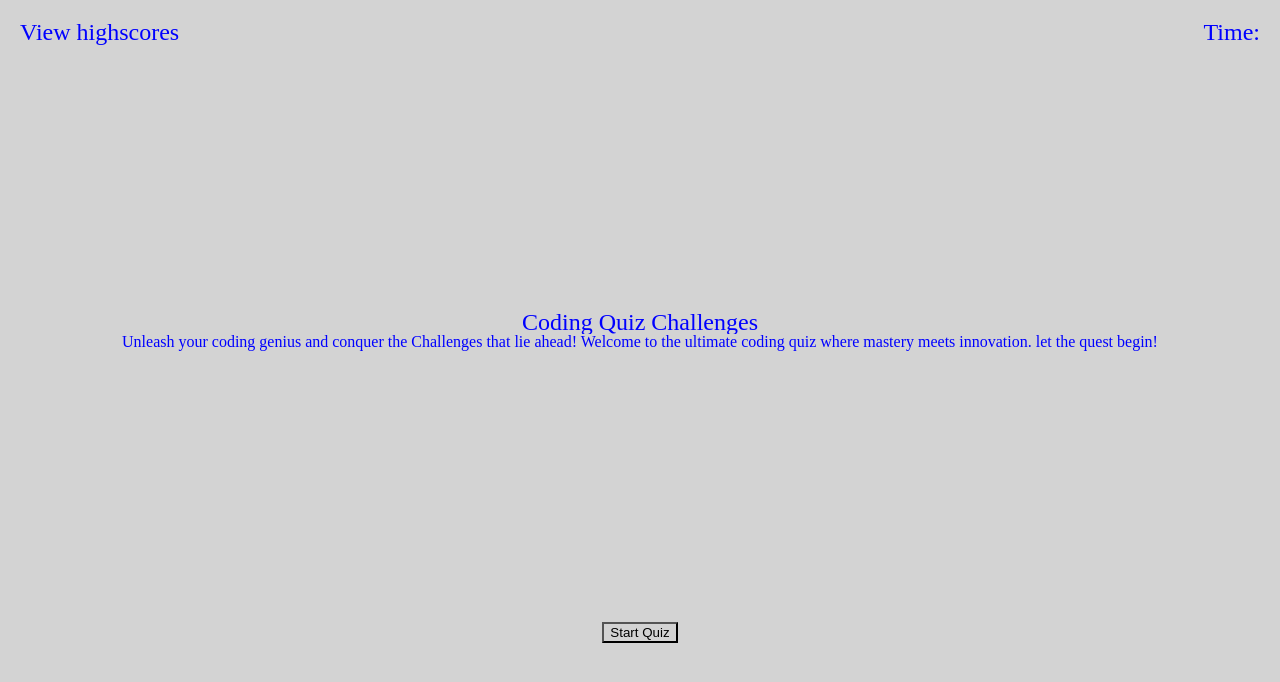
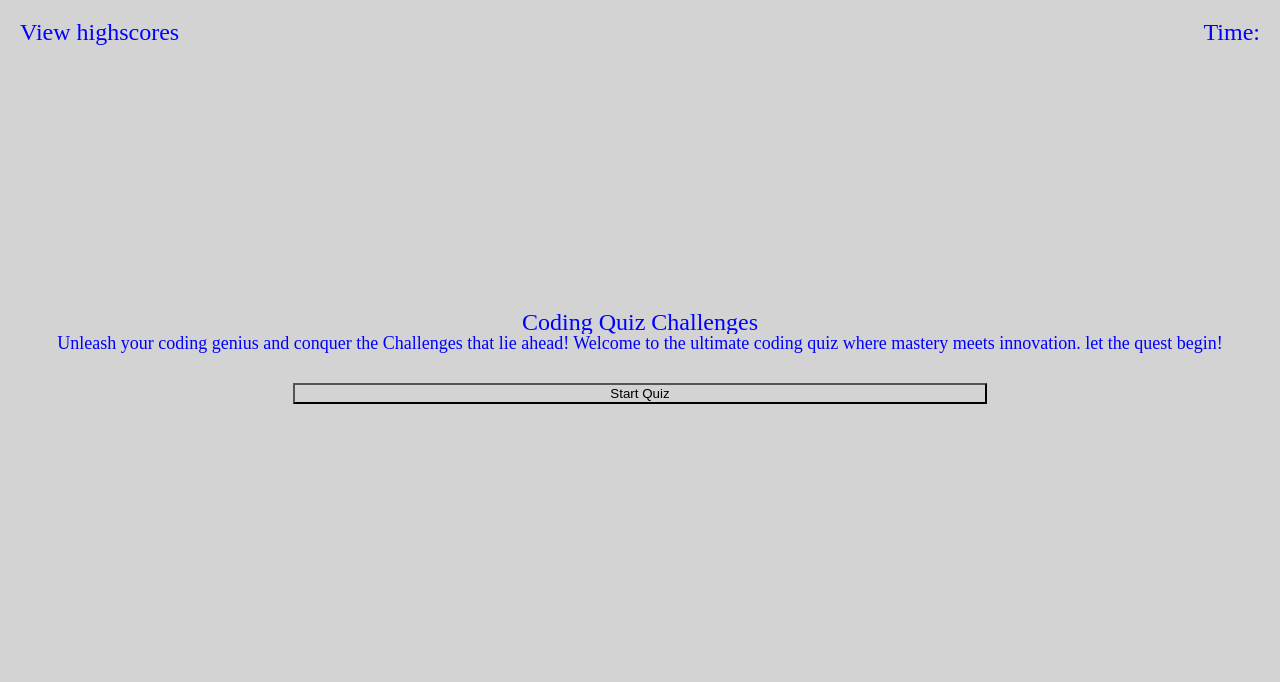
Before and after one commit to tegaomare/Code-Qiuz, a plain HTML site: page index.html in a window 1280 px wide. Drawn offline with Linux system fonts and the light colour scheme.

Commit message:
edited style

```diff
--- a/assets/css/style.css
+++ b/assets/css/style.css
@@ -36,9 +36,15 @@ h1, h2, h3{
 p{
     text-align: center;
     color: var(--text_color);
+    font-size: large;
 }
 
-button:hover, #submit:hover{
+#start-btn{
+    display:flex;
+    justify-content: left;
+    margin-top: -241px;
+}
+button:hover, #start-btn:hover{
     background-color:var(--text_color);
     border-color:black;
     color:white;
@@ -80,3 +86,10 @@ button:hover, #submit:hover{
     display: flex;
     justify-content: center;
 }
+button{
+    display: flex;
+    flex-direction: column;
+    align-items: center;
+    width: 56%;
+    margin-top: 20px;
+}
```
